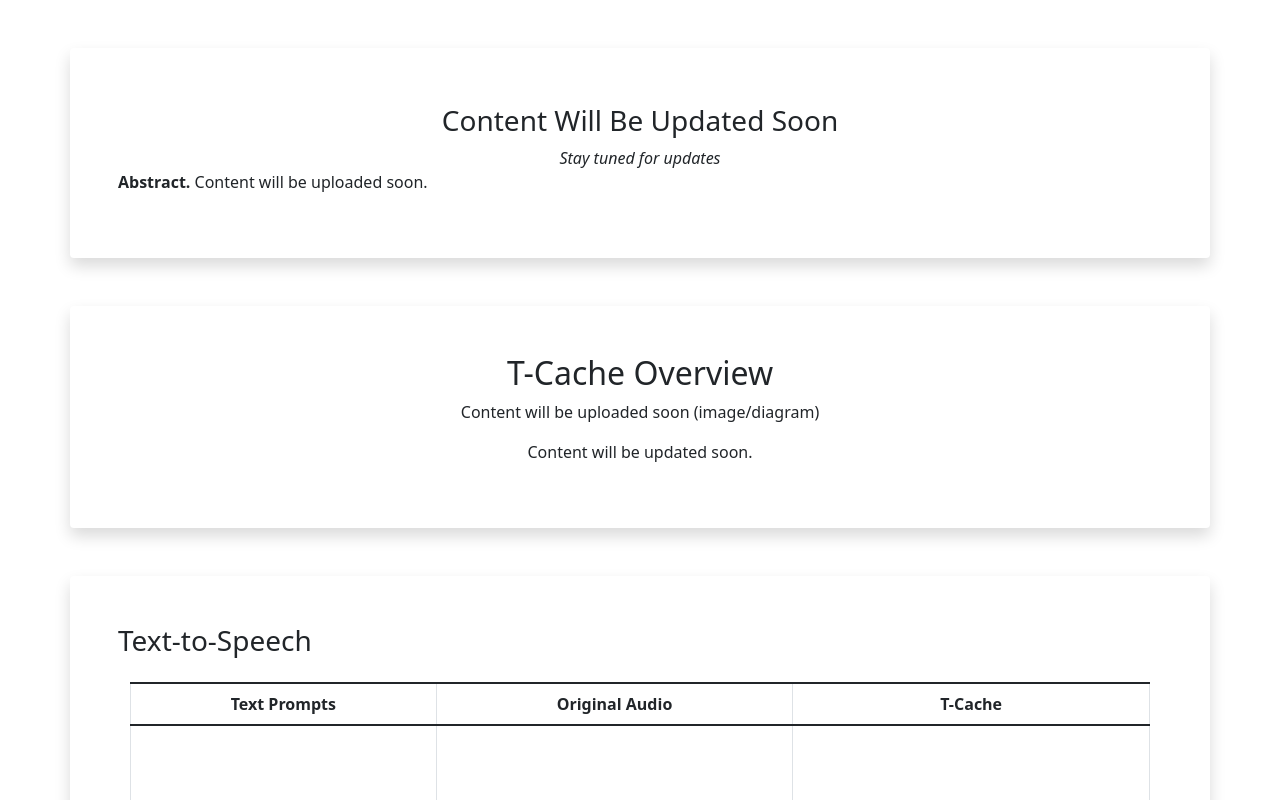
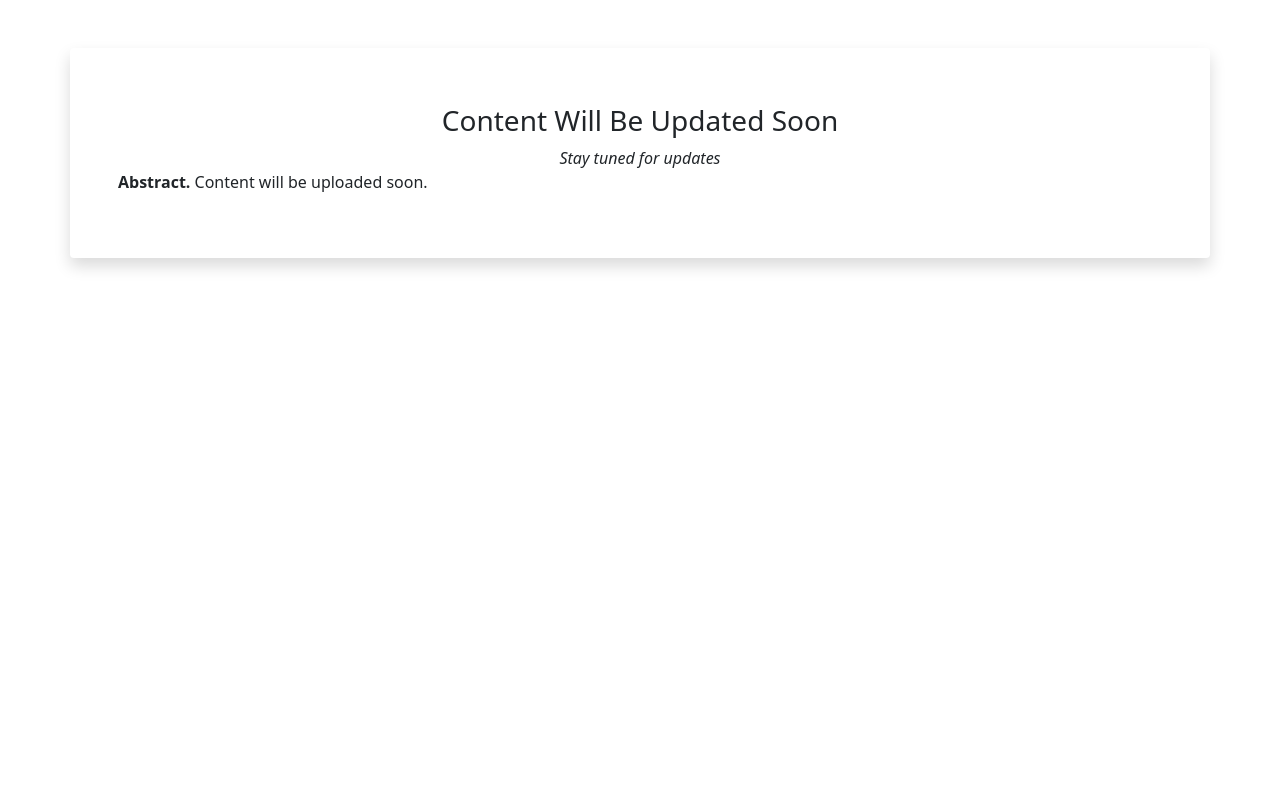
Before and after one commit to TKsavy/tcache, a plain HTML site: page index.html in a window 1280 px wide. Shown: the top 800 px of the page. Drawn offline with nearby package versions, Linux system fonts and the light colour scheme.

Commit message:
Update index.html

```diff
--- a/index.html
+++ b/index.html
@@ -38,7 +38,7 @@
       </p>
     </div>
 
-    <div class="container pt-5 mt-5 shadow p-5 mb-5 bg-white rounded">
+<!--     <div class="container pt-5 mt-5 shadow p-5 mb-5 bg-white rounded">
       <h2 style="text-align: center;">T-Cache Overview</h2>
       <p style="text-align: center;">
         Content will be uploaded soon (image/diagram)
@@ -110,6 +110,6 @@
           </tbody>
         </table>
       </div>
-    </div>
+    </div> -->
   </body>
 </html>
```
